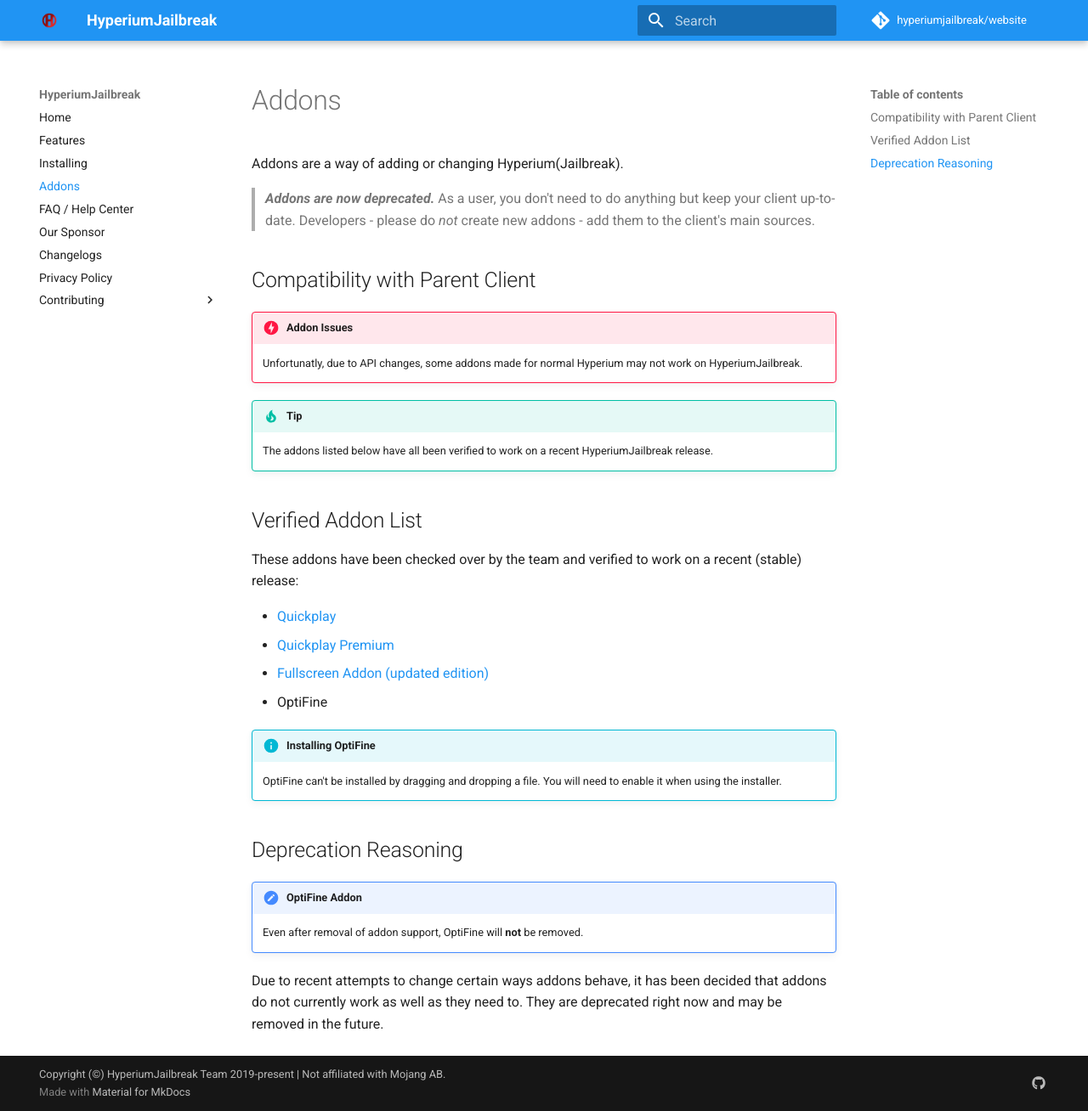
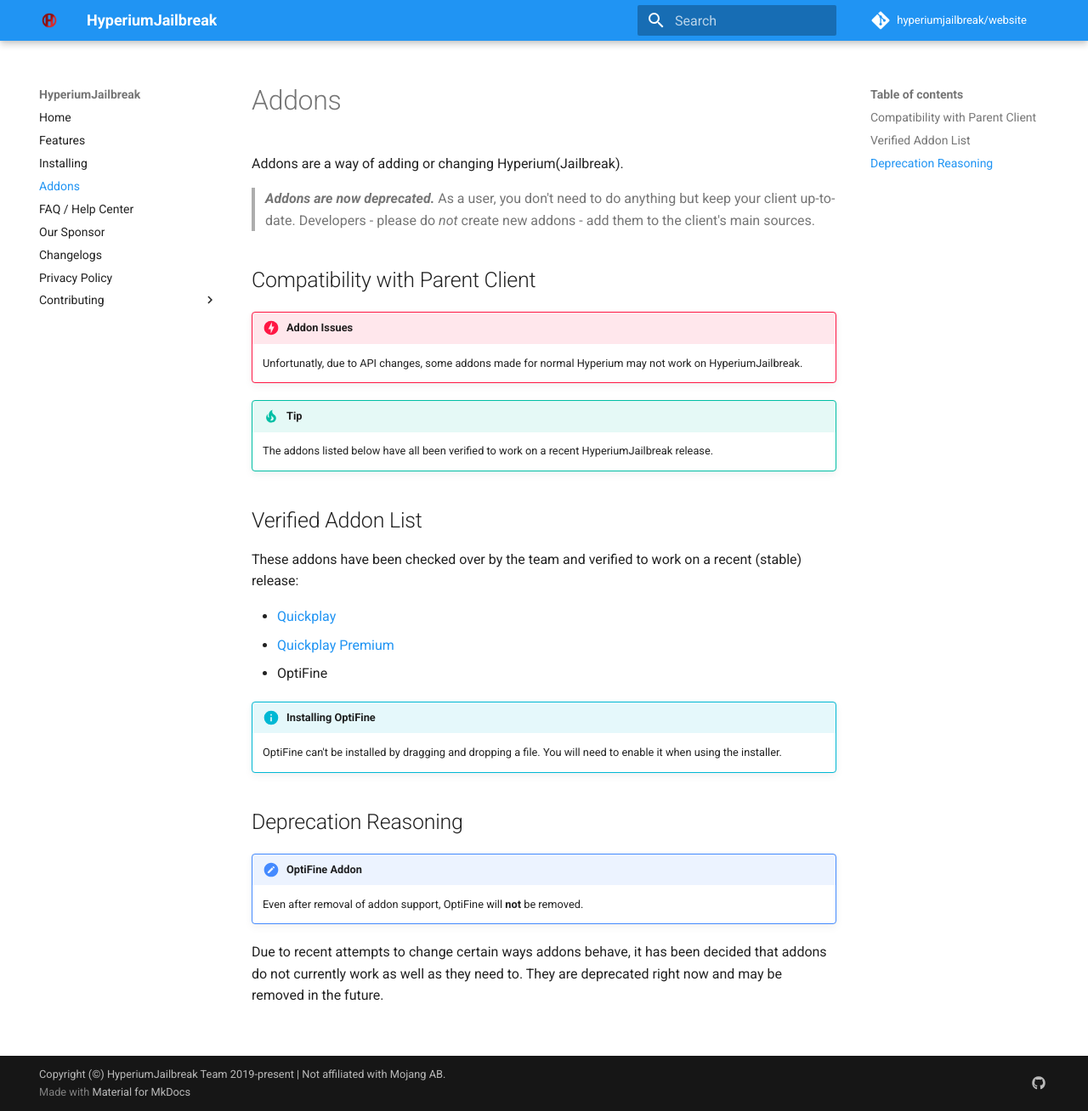
Before and after one commit to hyperiumjailbreak/hyperiumjailbreak.github.io, an MkDocs documentation site: the page built from docs/addons.md, in a window 1280 px wide and 1308 px high. Shown: the whole window at 85% size. Built offline with MkDocs 1.6.1 and Material for MkDocs 9.7.7, drawn with Linux system fonts in a browser that asks for light colours; comment, search, counter and statistics services are not loaded.

Commit message:
Remove dead link

```diff
--- a/docs/addons.md
+++ b/docs/addons.md
@@ -20,7 +20,6 @@
 
 * [Quickplay](https://hyperiumjailbreak.mycloudrepo.io/public/repositories/addons/Quickplay-Hyperium-2.0.3.jar)
 * [Quickplay Premium](https://hyperiumjailbreak.mycloudrepo.io/public/repositories/addons/Quickplay_Premium_Hyperium-1.0.3.jar)
-* [Fullscreen Addon (updated edition)](https://hyperiumjailbreak.mycloudrepo.io/public/repositories/addons/FullscreenAddon-1.0-SNAPSHOT.jar)
 * OptiFine
 
 !!! info "Installing OptiFine"
```
